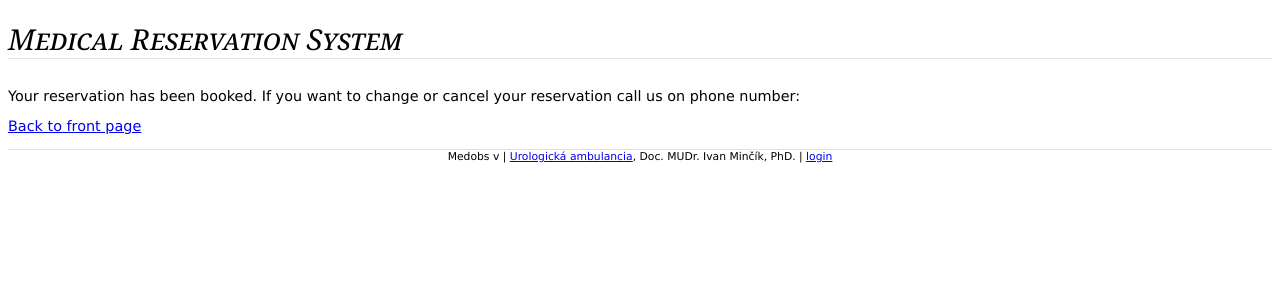
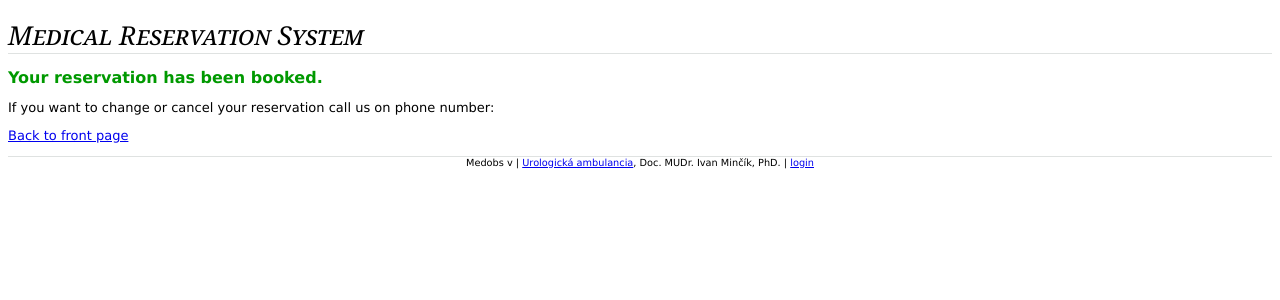
Before and after one commit to mmincikova/medobs, a Django app: template templates/booked.html in a window 1280 px wide. Shown: the top 300 px of the page. Run offline with Django 3.2, Linux system fonts and the light colour scheme; the template is opened without the code that fills it, so the values that code supplies are empty.

Commit message:
Fix #10: better css style for pages

```diff
--- /dev/null
+++ b/static/css/style.css
@@ -0,0 +1,68 @@
+html, body { font-size: 13px; font-family: Verdana; }
+h1 {
+	border-bottom: 1px solid #DFE2E1;
+	margin-bottom: .5em;
+	font-family: Georgia, Times New Roman, Serif;
+	font-size: 200%;
+	font-variant: small-caps;
+	font-style: italic;
+	font-weight: normal;
+}
+
+h2 { font-size: 16px; margin-bottom: .5em; }
+h3 { margin-bottom: .5em; }
+
+#footer {
+	margin-top: 1em;
+	border-top: 1px solid #DFE2E1;
+	text-align: center;
+	font-size: 75%;
+}
+
+fieldset { margin-bottom: 1em; }
+label {
+	font-weight: normal;
+	font-size: 90%;
+	width: 14ex;
+}
+
+#person_part label {
+	float: left;
+	display: block;
+	line-height: 22px;
+}
+button {
+	padding: 5px 7px;
+	font-weight: bold;
+	font-size: 100%;
+	margin-bottom: 1em;
+}
+
+form ul { list-style: none; }
+
+#list-r { margin-bottom: 1em; }
+#list-r a { color: #00F; }
+
+.errorlist {
+	font-size: 10px;
+	color: #F00;
+	margin-left: 10px;
+}
+.error-message { color: #F00; }
+
+#datepicker { margin-top: 2em; margin-bottom: 1em; }
+
+#ui-selectable {
+	list-style-type: none;
+	margin: 0;
+	padding: 0;
+}
+#ui-selectable li {
+	margin: 3px;
+	padding: 0.4em;
+	font-size: 1.4em;
+	height: 30px;
+}
+#ui-selectable .ui-selected { background: #F39814; color: white; }
+
+#phones { margin: .5em 2em; font-size: 14px; }
--- a/templates/base.html
+++ b/templates/base.html
@@ -1,43 +1,20 @@
-{% block dtd %}<!DOCTYPE html PUBLIC "-//W3C//DTD XHTML 1.0 Strict//EN"
-"http://www.w3.org/TR/xhtml1/DTD/xhtml1-strict.dtd">{% endblock %}
-{% block html_tag %}<html xmlns="http://www.w3.org/1999/xhtml" xml:lang="en-US" lang="en-US">{% endblock %}
+<!DOCTYPE html PUBLIC "-//W3C//DTD XHTML 1.0 Strict//EN"
+"http://www.w3.org/TR/xhtml1/DTD/xhtml1-strict.dtd">
+<html xmlns="http://www.w3.org/1999/xhtml" xml:lang="en-US" lang="en-US">
 {% load i18n %}
-{% block head %}
 <head>
 	<title>{% block title %}{% trans "Medobs &ndash; medical reservation system" %}{% endblock %}</title>
 	<meta http-equiv="content-type" content="text/html; charset=utf-8" />
 	<meta name="author" content="Peter Hyben; e-mail: hugis@tag.sk" />
 	<link rel="stylesheet" href="{{ MEDIA_URL }}css/960.css" type="text/css" media="screen, projection">
 	<link rel="stylesheet" href="{{ MEDIA_URL }}css/cupertino/jquery-ui.css" type="text/css" media="screen, projection" />
+	<link rel="stylesheet" href="{{ MEDIA_URL }}css/style.css" type="text/css" media="screen, projection" />
 	{% if user.is_authenticated %}<link rel="stylesheet" href="{{ MEDIA_URL }}css/print.css" type="text/css" media="print" />{% endif %}
-	<style type="text/css">
-		body {
-			font-size: 90%;
-			font-family: Verdana;
-		}
-		h1 {
-			border-bottom: 1px solid #DFE2E1;
-			margin-bottom: 1em;
-			font-family: Georgia, Times New Roman, Serif;
-			font-size: 200%;
-			font-variant: small-caps;
-			font-style: italic;
-			font-weight: normal;
-		}
-		#footer {
-			margin-top: 1em;
-			border-top: 1px solid #DFE2E1;
-			text-align: center;
-			font-size: 75%;
-		}
-	</style>
 	{% block head_css %}{% endblock %}
 	{% block head_section %}{% endblock %}
 	{% block head_page %}{% endblock %}
 </head>
-{% endblock %}
 
-{% block body %}
 <body>
 <div class="container_12">
 <h1 class="grid_12">{% trans "Medical Reservation System" %}</h1>
@@ -52,7 +29,6 @@
 	{% endif %}
 </div>
 </div>
-{% endblock %}
 
 {% block footer %}
 {% block footer_js_site %}
--- a/templates/booked.html
+++ b/templates/booked.html
@@ -1,13 +1,21 @@
 {% extends "base.html" %}
+{% load i18n %}
+
+{% block head_css %}
+<style type="text/css">
+	h2 { color: #090; }
+</style>
+{% endblock %}
 
 {% block page_container %}
 <div class="grid_12">
-<p>Your reservation has been booked. If you want to change or cancel your reservation
-call us on phone number:
-<ul>
+<h2>{% trans "Your reservation has been booked." %}</h2>
+<p>{% trans "If you want to change or cancel your reservation call us on phone number:" %}</p>
+
+<ul id="phones">
 	{% for n in place.phone_numbers.all %}<li>{{ n }}</li>{% endfor %}
 </ul>
-</p>
-<p><a href="/">Back to front page</a></p>
+
+<p><a href="/place/{{ place.id }}/">{% trans "Back to front page" %}</a></p>
 </div>
 {% endblock %}
```
Also changed, not shown: templates/cancel.html (+13 -5 lines), templates/index.html (+1 -29 lines).
